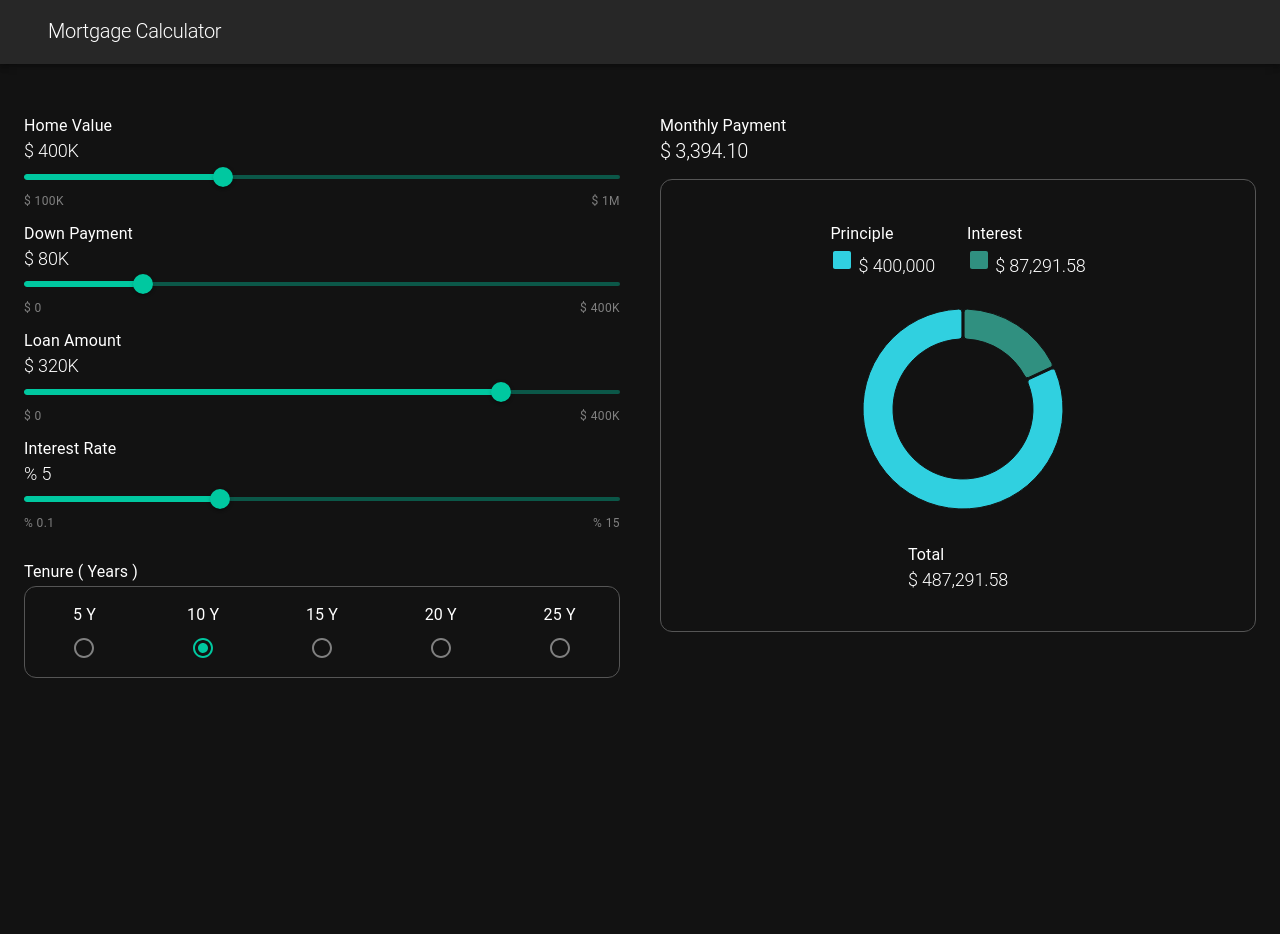
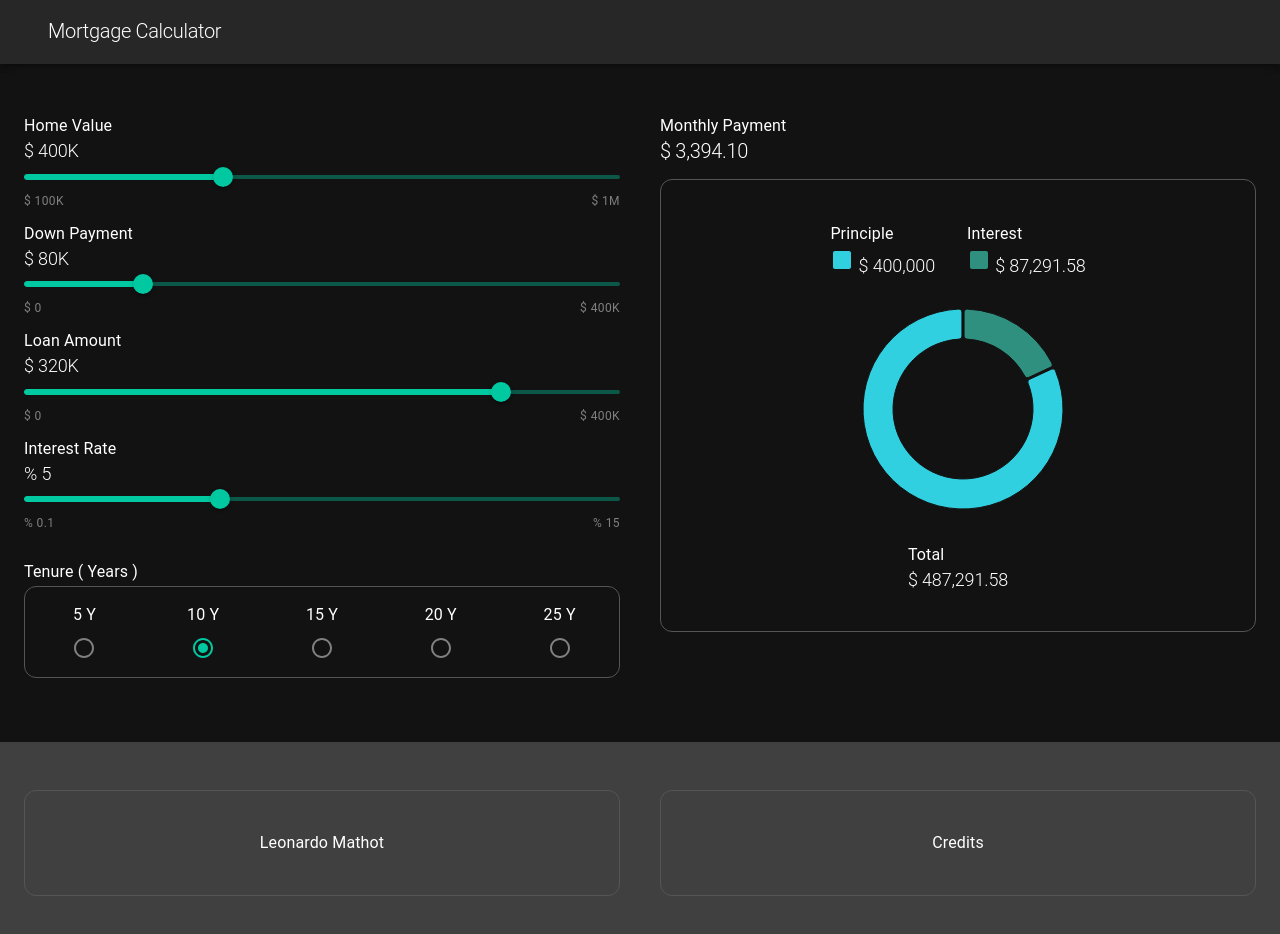
Before and after one commit to leomathot/Mortgage-Calculator, a React (Vite) app: page / in a window 1280 px wide. Shown: the top 934 px of the page. Before the commit the page ends 800 px from the top, so only its background shows below. Built offline with nearby package versions, Linux system fonts and the light colour scheme.

Commit message:
Add footer

```diff
--- a/src/App.jsx
+++ b/src/App.jsx
@@ -4,6 +4,7 @@ import Navbar from './components/Navbar'
 import SliderSelect from './components/SliderSelect'
 import TenureSelect from './components/TenureSelect'
 import Graphic from './components/Graphic'
+import Footer from './components/Footer'
 import Container from '@mui/material/Container'
 import { Grid, Stack } from '@mui/material'
 
@@ -20,7 +21,7 @@ function App() {
   return (
     <>
       <Navbar />
-      <Container maxWidth="xl" sx={{ mt: 6 }}>
+      <Container maxWidth="xl" sx={{ mt: 6, mb: 8}}>
         <Grid container spacing={5}>
           <Grid item xs={12} md={6}>
             <Stack gap={3}>
@@ -33,6 +34,7 @@ function App() {
           </Grid>
         </Grid>
       </Container>
+      <Footer />
     </>
   )
 }
--- /dev/null
+++ b/src/components/Footer.jsx
@@ -0,0 +1,39 @@
+import React from 'react'
+import { Box, Container, Typography, Stack, Grid } from '@mui/material'
+
+const Footer = () => {
+  return (
+    <Box sx={{ bgcolor: "#202020" }}>
+      <Container  maxWidth="xl" sx={{ bgcolor: "#404040", pt: 6, pb: 6 }}>
+        <Grid container spacing={5}>
+          <Grid item xs={12} md={6}>
+            <Stack
+              gap={3}
+              justifyContent={"center"}
+              alignItems={"center"}
+              border={1}
+              borderRadius={3}
+              borderColor="#555555"
+              padding={5}>
+              <Typography>Leonardo Mathot</Typography>
+            </Stack>
+          </Grid>
+          <Grid item xs={12} md={6}>
+            <Stack
+              gap={3}
+              justifyContent={"center"}
+              alignItems={"center"}
+              border={1}
+              borderRadius={3}
+              borderColor="#555555"
+              padding={5}>
+              <Typography>Credits</Typography>
+            </Stack>
+          </Grid>
+        </Grid>
+      </Container>
+    </Box>
+  )
+}
+
+export default Footer
--- a/src/components/Graphic.jsx
+++ b/src/components/Graphic.jsx
@@ -27,7 +27,7 @@ const Graphic = ({ data }) => {
 
   return (
     <>
-      <Stack gap={2} mb={8}>
+      <Stack gap={2}>
         <Stack>
           <Typography variant="subtitle1">Monthly Payment</Typography>
           <Typography variant="h1">$ {formatAmount(monthlyPayment)}</Typography>
--- a/src/components/TenureSelect.jsx
+++ b/src/components/TenureSelect.jsx
@@ -14,8 +14,7 @@ const TenureSelect = ({ data, setData }) => {
           border={1}
           borderRadius={3}
           borderColor="#555555"
-          pt={2} pb={1}
-          mb={2}>
+          pt={2} pb={1}>
           <RadioGroup
             row
             aria-labelledby="demo-radio-buttons-group-label"
```
